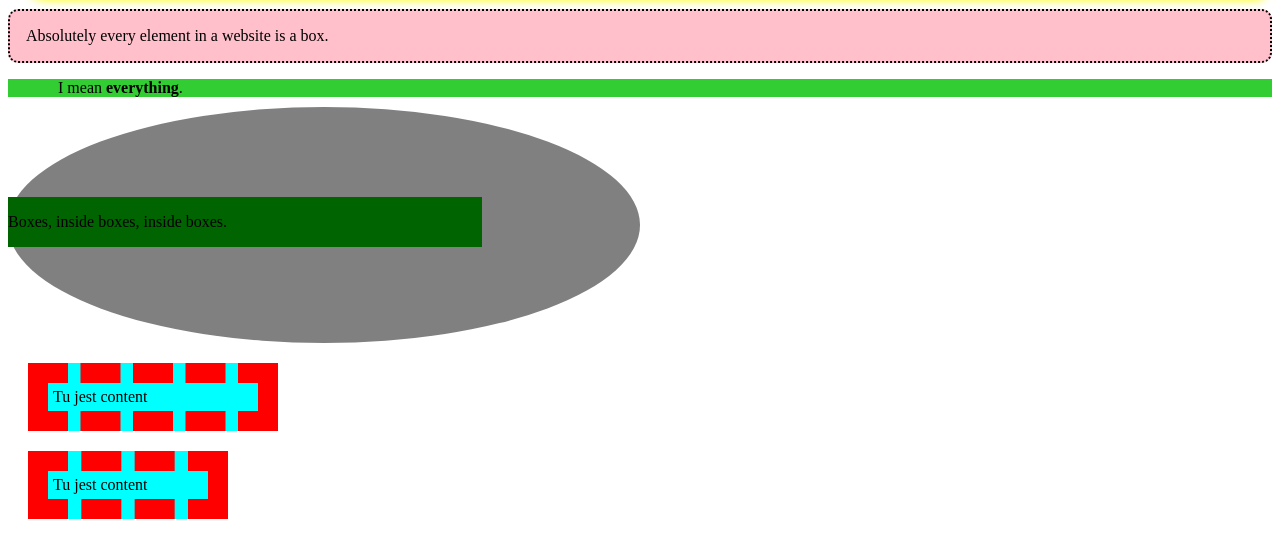
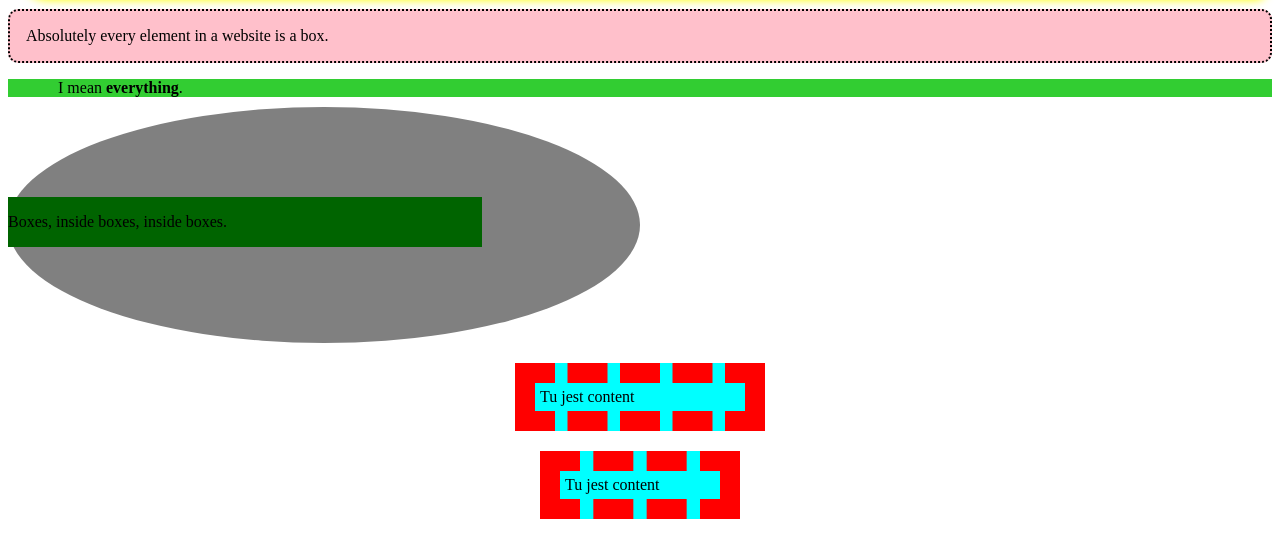
Before and after one commit to tom-bro/box-model-code, a plain HTML site: page index.html in a window 1280 px wide. Shown: the part 173-730 px from the top of the page. Drawn offline with Linux system fonts and the light colour scheme.

Commit message:
Add some changes

```diff
--- a/css/main.css
+++ b/css/main.css
@@ -65,7 +65,7 @@ h1 + p {
   background-color: aqua;
   padding: 5px 5px;
   border: 20px dashed red;
-  margin: 20px 20px;
+  margin: 20px auto;
 }
 
 .moje2 {
@@ -73,5 +73,5 @@ h1 + p {
   width: 200px;
   padding: 5px 5px;
   border: 20px dashed red;
-  margin: 20px 20px;
+  margin: 20px auto;
 }
```
